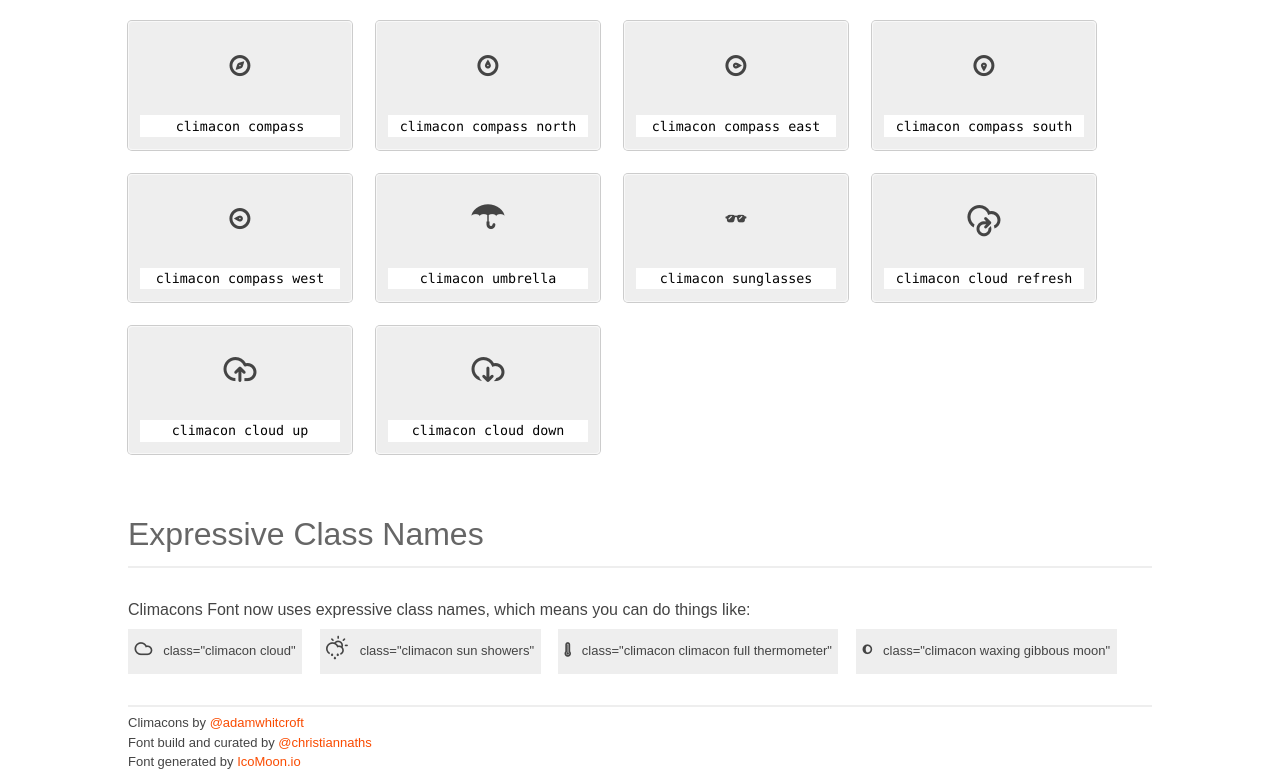
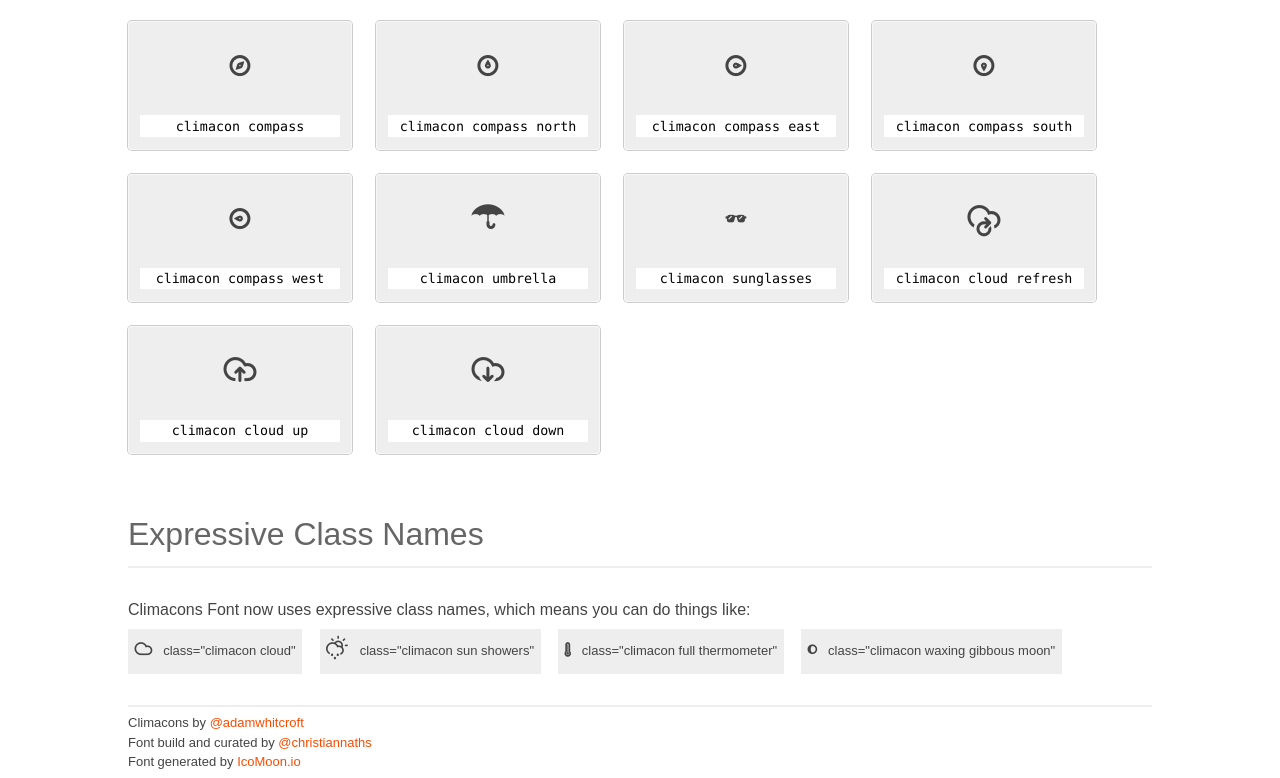
Before and after one commit to christiannaths/Climacons-Font, a plain HTML site: page webfont/demo.html in a window 1280 px wide. Shown: the part 2584-3362 px from the top of the page. Drawn offline with Linux system fonts and the light colour scheme.

Commit message:
Fixed typo in webfont/demo.html

```diff
--- a/webfont/demo.html
+++ b/webfont/demo.html
@@ -407,7 +407,7 @@
 			</span>
 			<span class="box1">
 				<span aria-hidden="true" class="climacon full thermometer"></span>
-				&nbsp; class="climacon climacon full thermometer"
+				&nbsp; class="climacon full thermometer"
 			</span>
 			<span class="box1">
 				<span aria-hidden="true" class="climacon waxing gibbous moon"></span>
```
